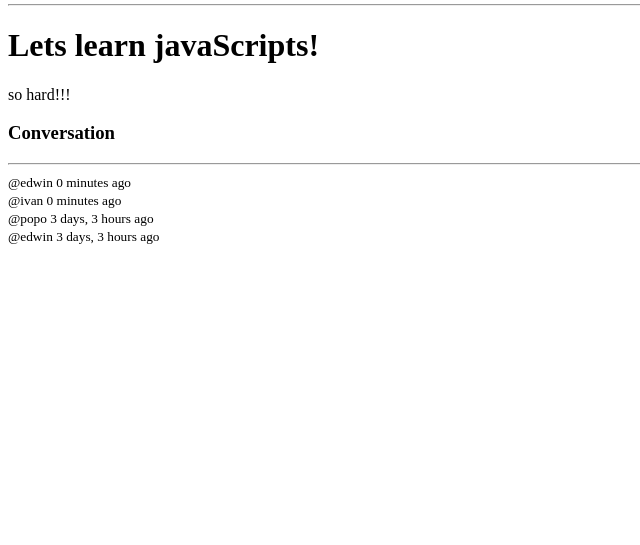
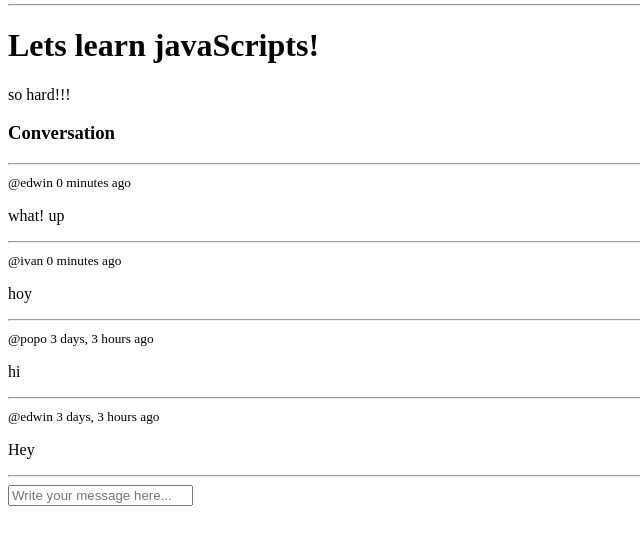
Before and after one commit to Edwinromerojr/ChatGroup, a Django app: page /room/1/ in a window 1280 px wide. Shown: the part 173-718 px from the top of the page, without its empty margins (0-640 px from the left). Run offline with Django 4.2, Linux system fonts and the light colour scheme; a user stored in the database is signed in; data comes from the database, SQL or seed files in the repository; both versions use the stored data as it was after the commit.

Commit message:
message create

```diff
--- a/studybud/base/templates/base/room.html
+++ b/studybud/base/templates/base/room.html
@@ -9,7 +9,18 @@
     {% for message in room_messages %}
         <div>
             <small>@{{message.user}}  {{message.created|timesince}} ago</small>
+            <p>{{message.body}}</p>
+            <hr>
         </div>
     {% endfor %}
 </div>
+
+{% if request.user.is_authenticated %}
+<div class="comment-form">
+    <form action="" method="POST">
+        {% csrf_token %}
+        <input type="text" name="body" placeholder="Write your message here...">
+    </form>
+</div>
+{% endif %}
 {% endblock %}
--- a/studybud/base/views.py
+++ b/studybud/base/views.py
@@ -7,7 +7,7 @@ from django.contrib.auth.models import User
 from django.contrib.auth import authenticate, login, logout
 from django.contrib.auth.forms import UserCreationForm
 
-from .models import Room, Topic
+from .models import Room, Topic, Message
 from .forms import RoomForm
 
 # Create your views here.
@@ -74,6 +74,15 @@ def home(request):
 def room(request, pk):
     room = Room.objects.get(id=pk)
     room_messages = room.message_set.all().order_by('-created')
+
+    if request.method == "POST":
+        message = Message.objects.create(
+            user = request.user,
+            room = room,
+            body = request.POST.get('body')
+        )
+        return redirect('room', pk=room.id)
+
     context = {'room': room, 'room_messages': room_messages}
     return render(request, "base/room.html", context)
 
```
Also changed, not shown: studybud/db.sqlite3.
